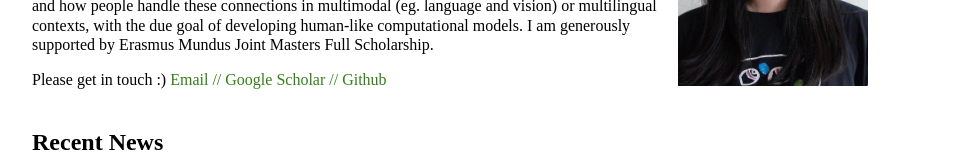
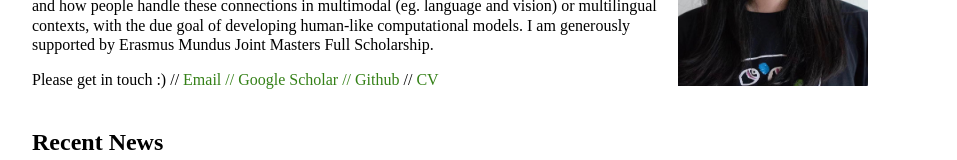
Before and after one commit to tianaidong/tianaidong.github.io, a plain HTML site: page index.html in a window 1280 px wide. Shown: the part 266-426 px from the top of the page, without its empty margins (160-1117 px from the left). Drawn offline with Linux system fonts and the light colour scheme.

Commit message:
Update index.html

```diff
--- a/index.html
+++ b/index.html
@@ -20,7 +20,7 @@ Hi! I am a final year master's student in the European Masters Program in Langua
 <p>
 My research interest lies at the intersection between computation, cognition, and language. In general, I am curious about how two discourse segments are logically connected to each other, and how people handle these connections in multimodal (eg. language and vision) or multilingual contexts, with the due goal of developing human-like computational models. I am generously supported by Erasmus Mundus Joint Masters Full Scholarship.<br>
 
-<p> Please get in touch :) <a href="mailto:tianai DOT dong AT studenti.unitn.it"> Email // </a> <a href="https://scholar.google.com/citations?user=AuKjLM0AAAAJ&hl=en"> Google Scholar // </a> </a> <a href="https://github.com/tianaidong"> Github </a><br>
+<p> Please get in touch :) // <a href="mailto:tianai DOT dong AT studenti.unitn.it"> Email // </a> <a href="https://scholar.google.com/citations?user=AuKjLM0AAAAJ&hl=en"> Google Scholar // </a> </a> <a href="https://github.com/tianaidong"> Github </a>  // </a> </a> <a href="https://drive.google.com/file/d/12SXSm4AJPgi2dpUdG0n9KfQCBoNeo2Si/view?usp=sharing"> CV </a> <br>
 
                     <h2>Recent News</h2>
 			<ul>
```
